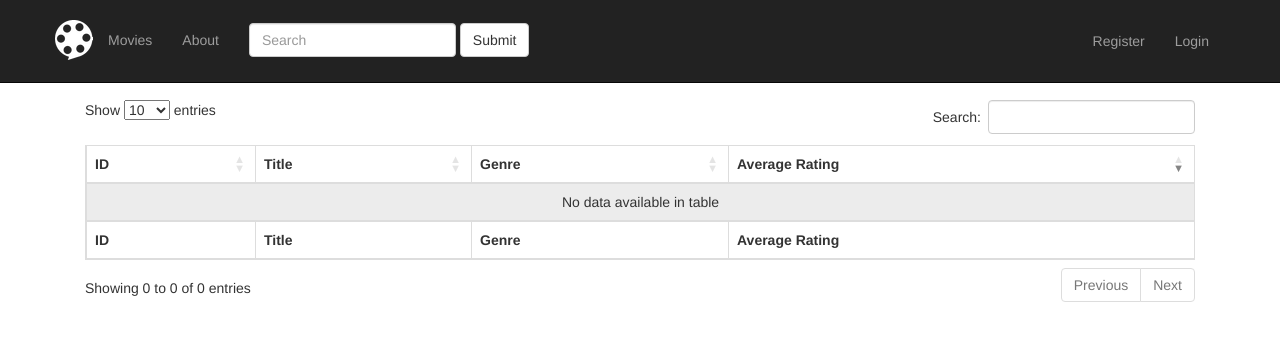
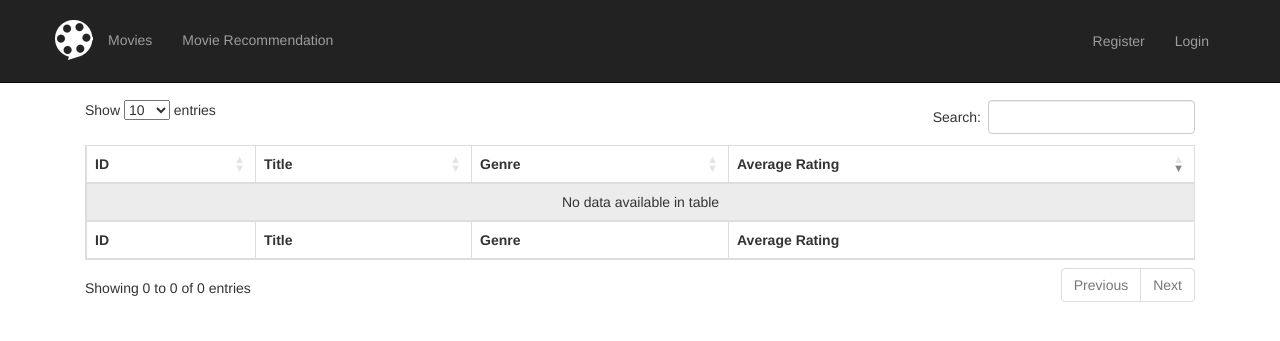
Before and after one commit to ArtyomMinsk/movies, a Django app: page / in a window 1280 px wide. Shown: the top 341 px of the page. Run offline with Django 3.2, Linux system fonts and the light colour scheme; data that the repository does not hold is empty; parts of the project's set-up code (start-up, migrations or seed data) failed here and were passed over; some libraries are stand-ins or nearby versions.

Commit message:
Updated nav bar

```diff
--- a/movieratings/movies/templates/movies/base.html
+++ b/movieratings/movies/templates/movies/base.html
@@ -41,14 +41,8 @@
                       <a href="{% url 'movies:index' %}">Movies</a>
                     </li>
                     <li>
-                        <a href="#">About</a>
+                        <a href="{% url 'movies:movies_for_you' %}">Movie Recommendation</a>
                     </li>
-                    <form class="navbar-form navbar-left" role="search">
-                      <div class="form-group">
-                        <input type="text" class="form-control" placeholder="Search">
-                      </div>
-                      <button type="submit" class="btn btn-default">Submit</button>
-                    </form>
                 </ul>
                 <ul class="nav navbar navbar-nav navbar-right">
                     {% if user.is_authenticated %}
--- a/movieratings/movies/views.py
+++ b/movieratings/movies/views.py
@@ -138,8 +138,21 @@ def register_user(request):
     return render(request, 'registration/register.html', context)
 
 
+# def login_view(request):
+#     username = request.POST['username']
+#     password = request.POST['password']
+#     user = authenticate(username=username, password=password)
+#     if user is not None:
+#         login(request, user)
+#         return HttpResponseRedirect(reverse('movies:index'))
+#     else:
+#         return HttpResponseRedirect(reverse('registration:login'))
+#
+
 def logout_view(request):
     logout(request)
+    username = None
+    password = None
     return HttpResponseRedirect(reverse('movies:index'))
 
 
```
